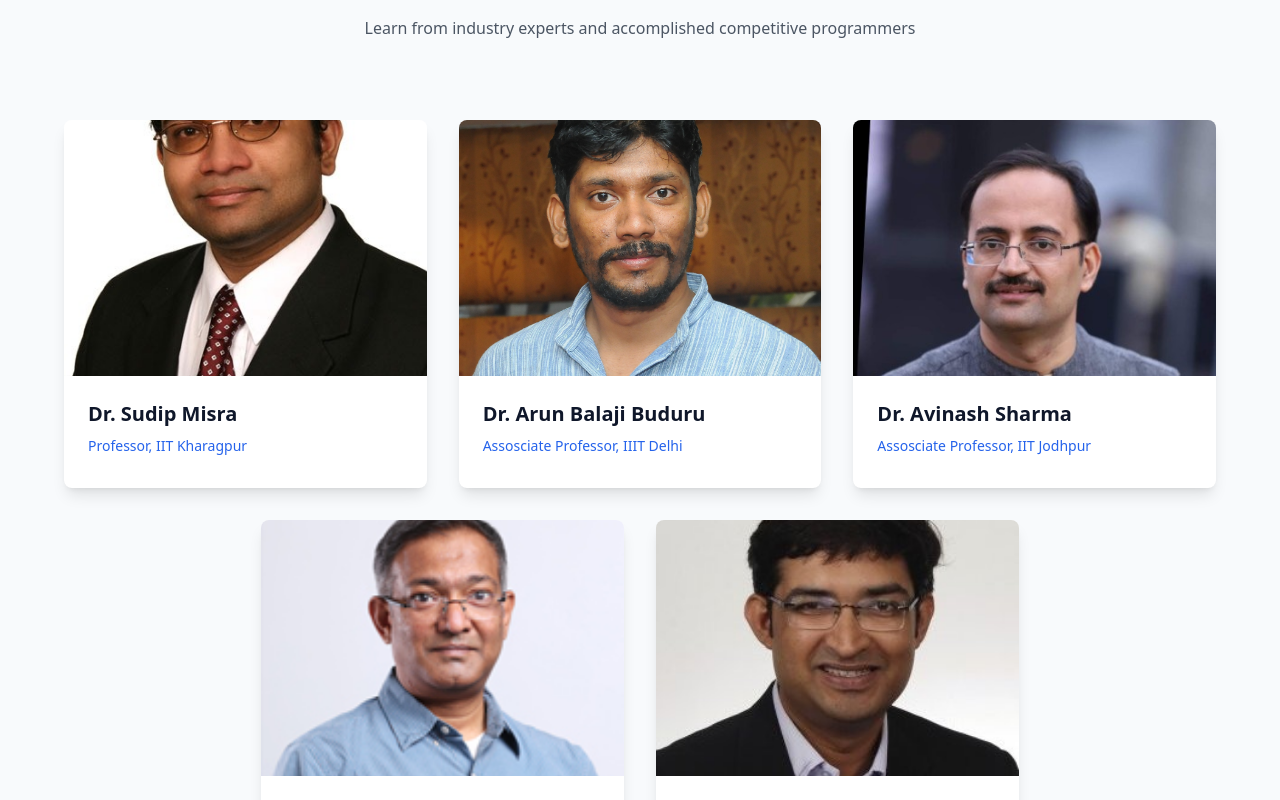
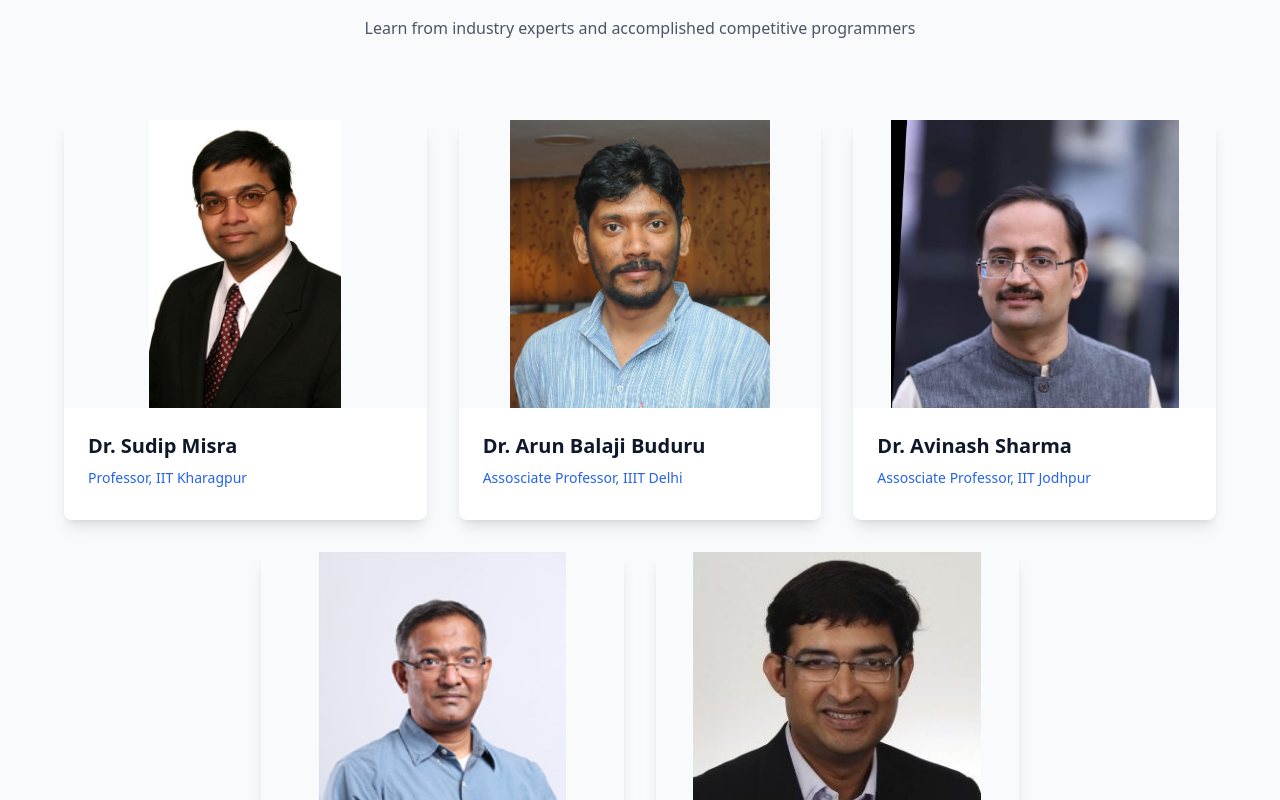
Before and after one commit to bhasinagam/ROCS, a React (Vite) app: page / in a window 1280 px wide. Shown: the part 1660-2460 px from the top of the page. Built offline with nearby package versions, Linux system fonts and the light colour scheme.

Commit message:
Update Speakers.tsx

```diff
--- a/src/components/Speakers.tsx
+++ b/src/components/Speakers.tsx
@@ -60,11 +60,11 @@ export function Speakers() {
           {/* First three speakers */}
           {speakers.slice(0, 3).map((speaker, index) => (
             <div key={index} className="bg-white rounded-lg shadow-lg overflow-hidden group lg:col-span-2">
-              <div className="aspect-w-1 aspect-h-1 relative">
+              <div className="relative h-72">
                 <img
                   src={speaker.image}
                   alt={speaker.name}
-                  className="w-full h-64 object-cover object-center"
+                  className="w-full h-full object-contain bg-gray-50"
                 />
                 <div className="absolute inset-0 bg-gradient-to-t from-black/60 to-transparent opacity-0 group-hover:opacity-100 transition-opacity duration-300 flex items-end justify-center p-6">
                   <div className="flex space-x-4">
@@ -84,11 +84,11 @@ export function Speakers() {
           {/* Last two speakers */}
           {speakers.slice(3).map((speaker, index) => (
             <div key={index + 3} className={`bg-white rounded-lg shadow-lg overflow-hidden group lg:col-span-2 ${index === 0 ? 'lg:col-start-2' : 'lg:col-start-4'}`}>
-              <div className="aspect-w-1 aspect-h-1 relative">
+              <div className="relative h-72">
                 <img
                   src={speaker.image}
                   alt={speaker.name}
-                  className="w-full h-64 object-cover object-center"
+                  className="w-full h-full object-contain bg-gray-50"
                 />
                 <div className="absolute inset-0 bg-gradient-to-t from-black/60 to-transparent opacity-0 group-hover:opacity-100 transition-opacity duration-300 flex items-end justify-center p-6">
                   <div className="flex space-x-4">
```
